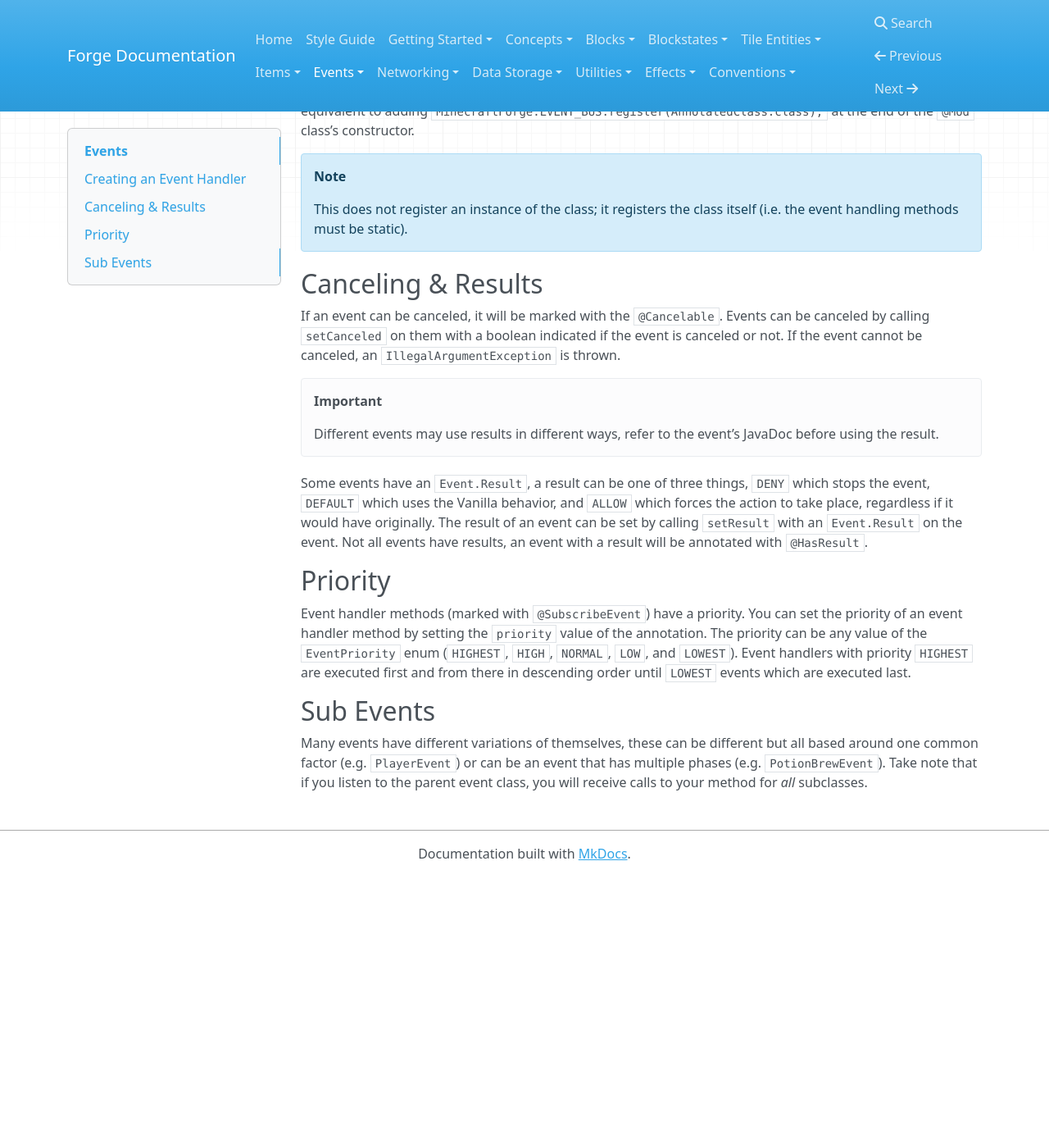
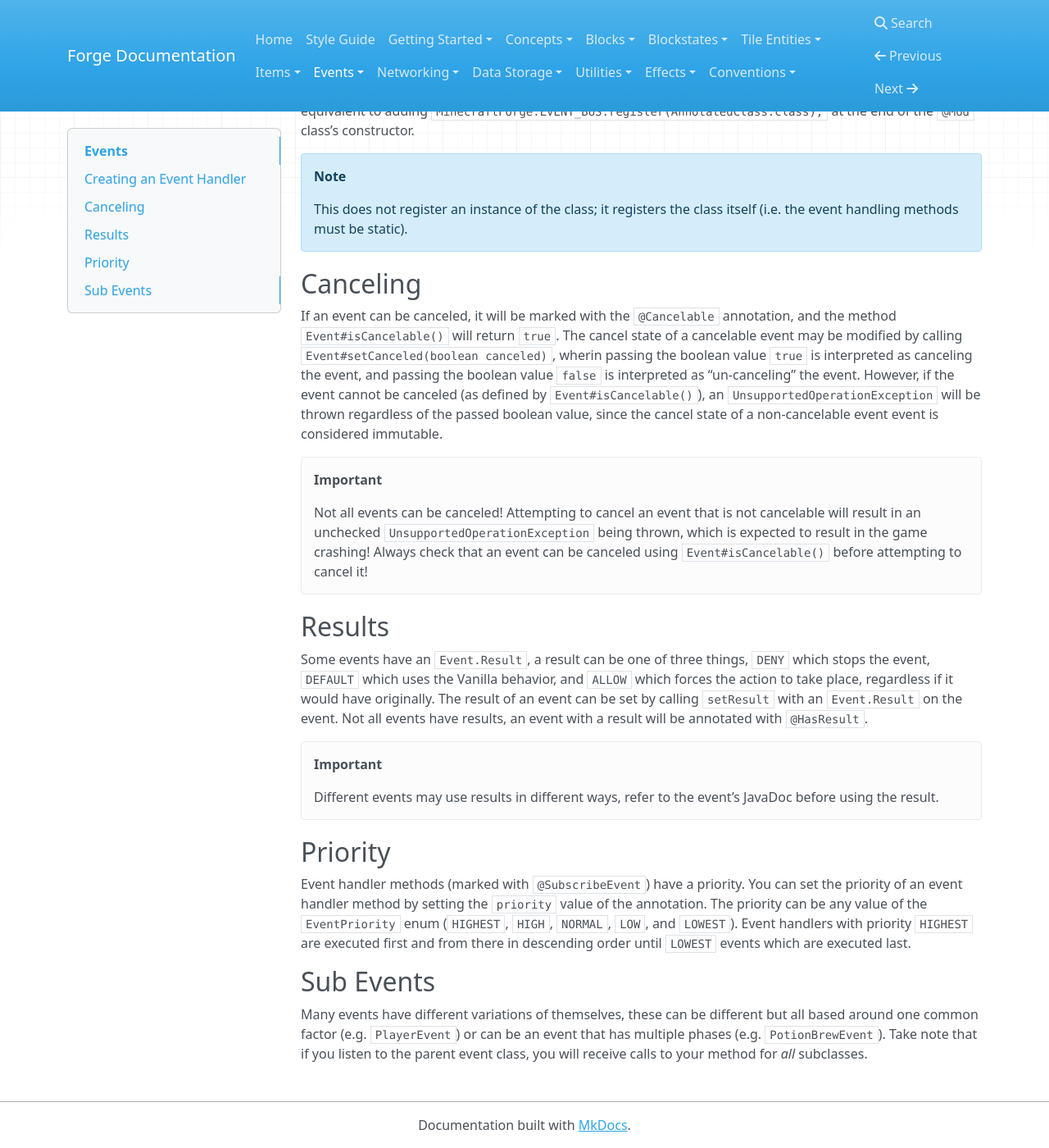
Before and after one commit to MinecraftForge/Documentation, an MkDocs documentation site: the page built from docs/events/intro.md, in a window 1280 px wide and 1400 px high, scrolled down 1205 px. Shown: the whole window at 82% size. Built offline with MkDocs 1.6.1, drawn with Linux system fonts in a browser that asks for light colours; nearby versions of some CDN libraries; old or Windows-style settings are respelled for this version of MkDocs; before the commit the page ends 2274 px from its top, so only the background shows below that.

Commit message:
Update Event Documentation To Match MinecraftForge/MinecraftForge#3926 (#107)
* Update Event Documentation To Match MinecraftForge/MinecraftForge#3926

This commit modifies the documentation on FML events as to match the changes made in MinecraftForge/MinecraftForge#3926

* Correct Event#isCancelable Documentation

I can't believe I got that boolean value backwards.

```diff
--- a/docs/events/intro.md
+++ b/docs/events/intro.md
@@ -49,15 +49,21 @@ A class may be annotated with the `@Mod.EventBusSubscriber` annotation. Such a c
 !!! note
     This does not register an instance of the class; it registers the class itself (i.e. the event handling methods must be static).
 
-Canceling & Results
--------------------
+Canceling
+---------
 
-If an event can be canceled, it will be marked with the `@Cancelable`. Events can be canceled by calling `setCanceled` on them with a boolean indicated if the event is canceled or not. If the event cannot be canceled, an `IllegalArgumentException` is thrown.
+If an event can be canceled, it will be marked with the `@Cancelable` annotation, and the method `Event#isCancelable()` will return `true`. The cancel state of a cancelable event may be modified by calling `Event#setCanceled(boolean canceled)`, wherin passing the boolean value `true` is interpreted as canceling the event, and passing the boolean value `false` is interpreted as "un-canceling" the event. However, if the event cannot be canceled (as defined by `Event#isCancelable()`), an `UnsupportedOperationException` will be thrown regardless of the passed boolean value, since the cancel state of a non-cancelable event event is considered immutable.
+
+!!! important
+    Not all events can be canceled! Attempting to cancel an event that is not cancelable will result in an unchecked `UnsupportedOperationException` being thrown, which is expected to result in the game crashing! Always check that an event can be canceled using `Event#isCancelable()` before attempting to cancel it!
+
+Results
+-------
+
+Some events have an `Event.Result`, a result can be one of three things, `DENY` which stops the event, `DEFAULT` which uses the Vanilla behavior, and `ALLOW` which forces the action to take place, regardless if it would have originally. The result of an event can be set by calling `setResult` with an `Event.Result` on the event. Not all events have results, an event with a result will be annotated with `@HasResult`.
 
 !!! important
     Different events may use results in different ways, refer to the event's JavaDoc before using the result.
-
-Some events have an `Event.Result`, a result can be one of three things, `DENY` which stops the event, `DEFAULT` which uses the Vanilla behavior, and `ALLOW` which forces the action to take place, regardless if it would have originally. The result of an event can be set by calling `setResult` with an `Event.Result` on the event. Not all events have results, an event with a result will be annotated with `@HasResult`.
 
 Priority
 --------
```
